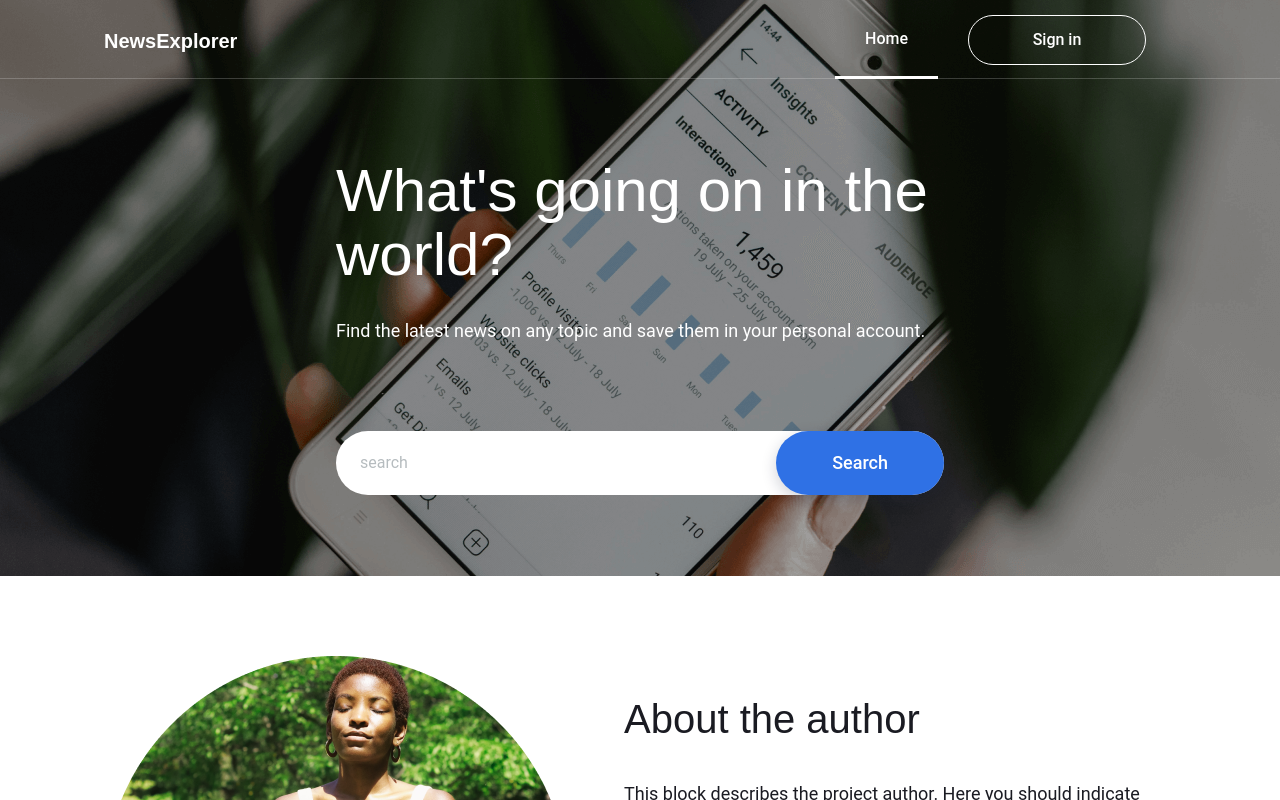
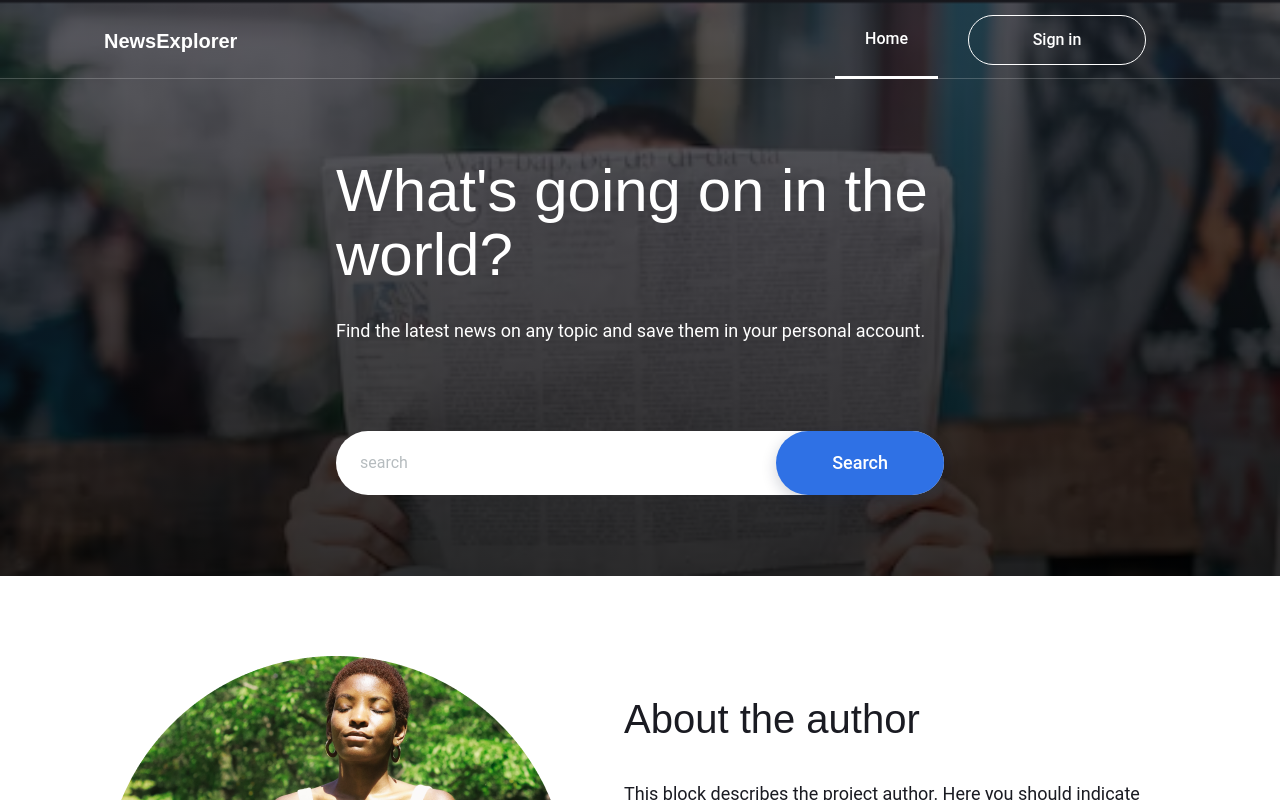
Before and after one commit to AhnafAhamed/news-explorer-frontend, a React (Create React App) app: page / in a window 1280 px wide. Shown: the top 800 px of the page. Built offline with nearby package versions, Linux system fonts and the light colour scheme.

Commit message:
change hero image

```diff
--- a/src/components/Hero/Hero.css
+++ b/src/components/Hero/Hero.css
@@ -1,5 +1,7 @@
 .hero {
-    background-image: url("../../images/hero_image.png");
+    background-image:
+    linear-gradient(to bottom, rgba(26, 27, 34, 0.7), rgba(0, 0, 0, 0.8)),
+    url("../../images/hero_image.png");
     background-repeat: no-repeat;
     background-size: cover;
     height: 576px;
```
Also changed, not shown: src/images/hero_image.png.
